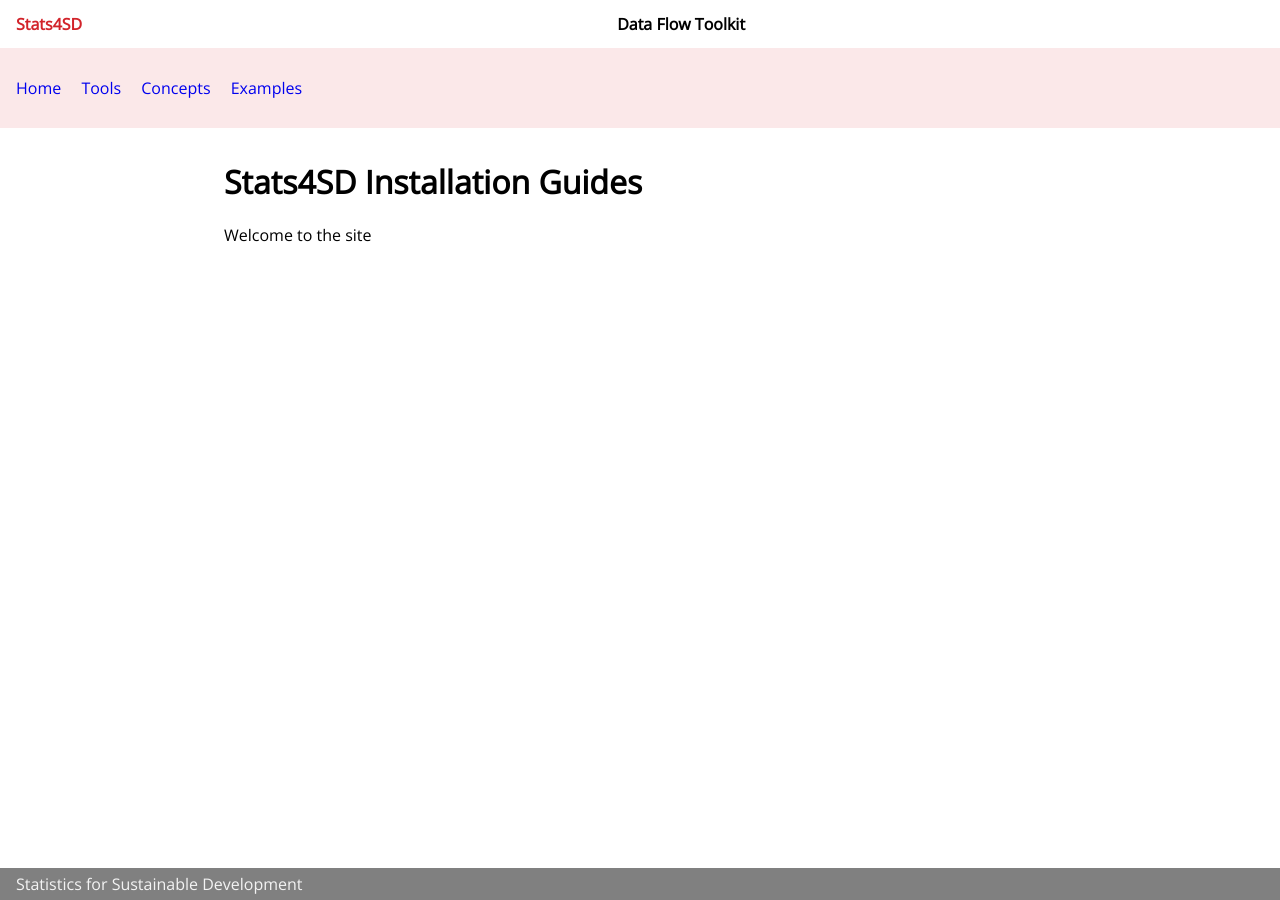
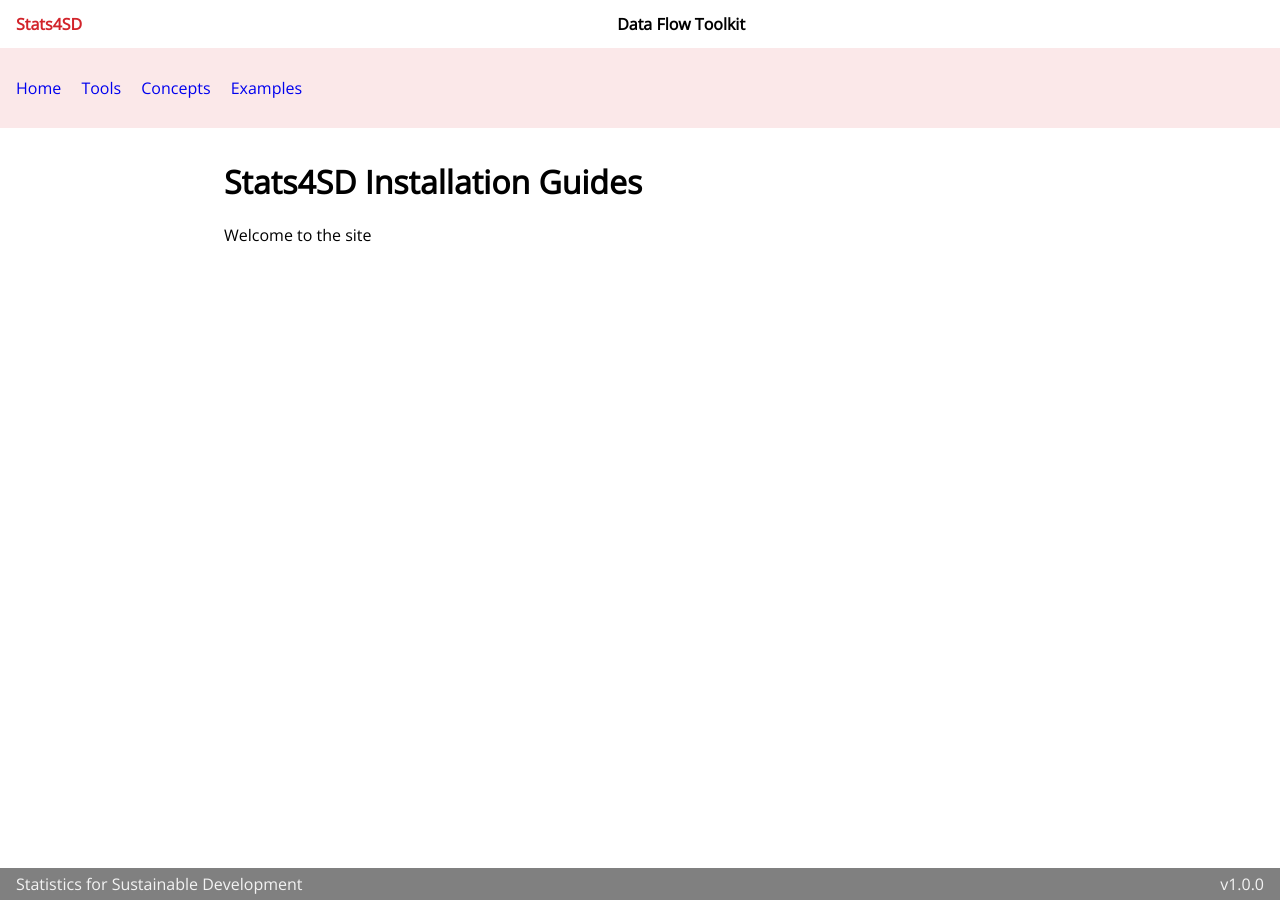
Before and after one commit to stats4sd/Installation-Guides, a Jekyll site: the page built from index.html, in a window 1280 px wide. Built offline with Jekyll 4.4.1, drawn with Linux system fonts in a browser that asks for light colours.

Commit message:
add version

```diff
--- a/_layouts/default.html
+++ b/_layouts/default.html
@@ -40,6 +40,9 @@
       </nav>
       <div class="main-content--content">{{ content }}</div>
     </div>
-    <footer>Statistics for Sustainable Development</footer>
+    <footer>
+      <div style="margin-left:1em">Statistics for Sustainable Development</div>
+      <div style="margin-right:1em">v1.0.0</div>
+    </footer>
   </body>
 </html>
--- a/assets/css/layout.css
+++ b/assets/css/layout.css
@@ -54,6 +54,7 @@ footer {
   line-height: 2em;
   left: 0;
   bottom: 0;
-  padding: 0 1em;
   color: rgba(255, 255, 255, 0.9);
+  display: flex;
+  justify-content: space-between;
 }
```
